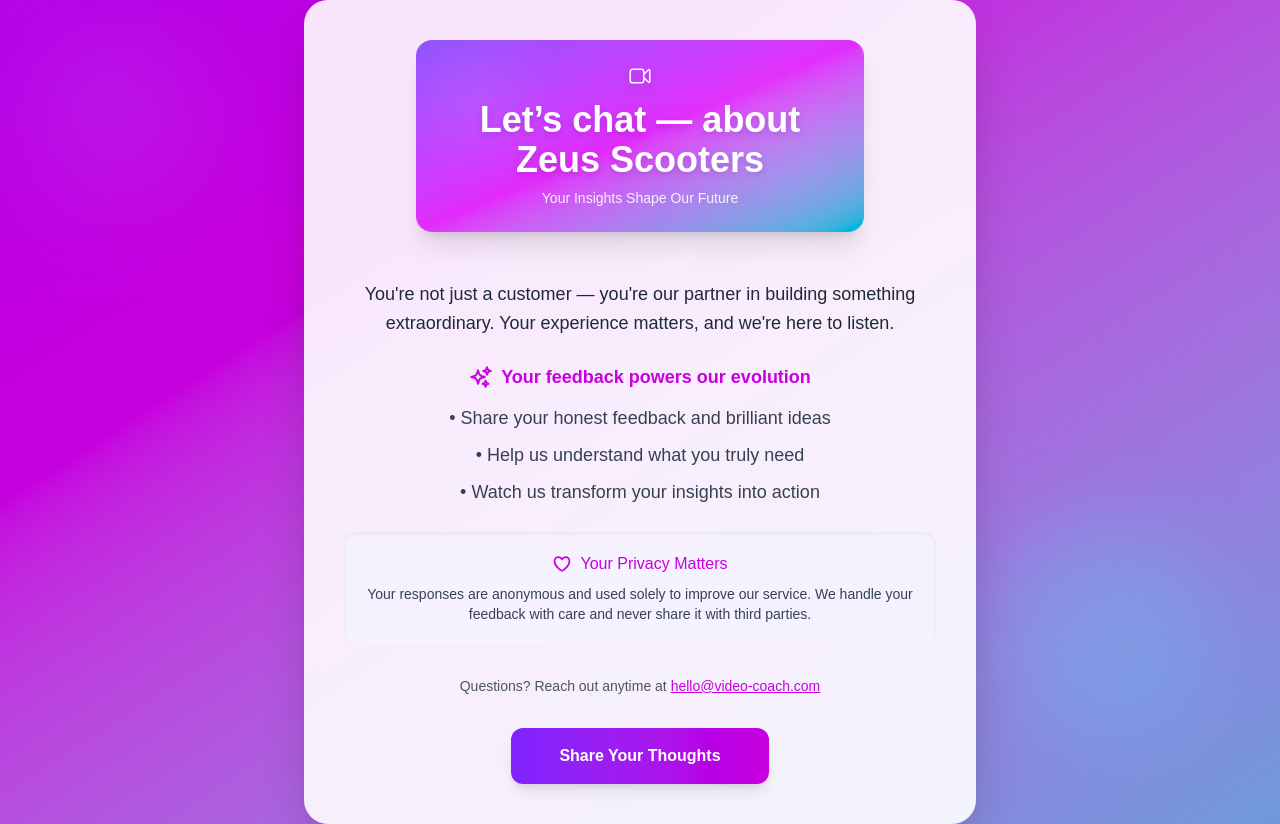
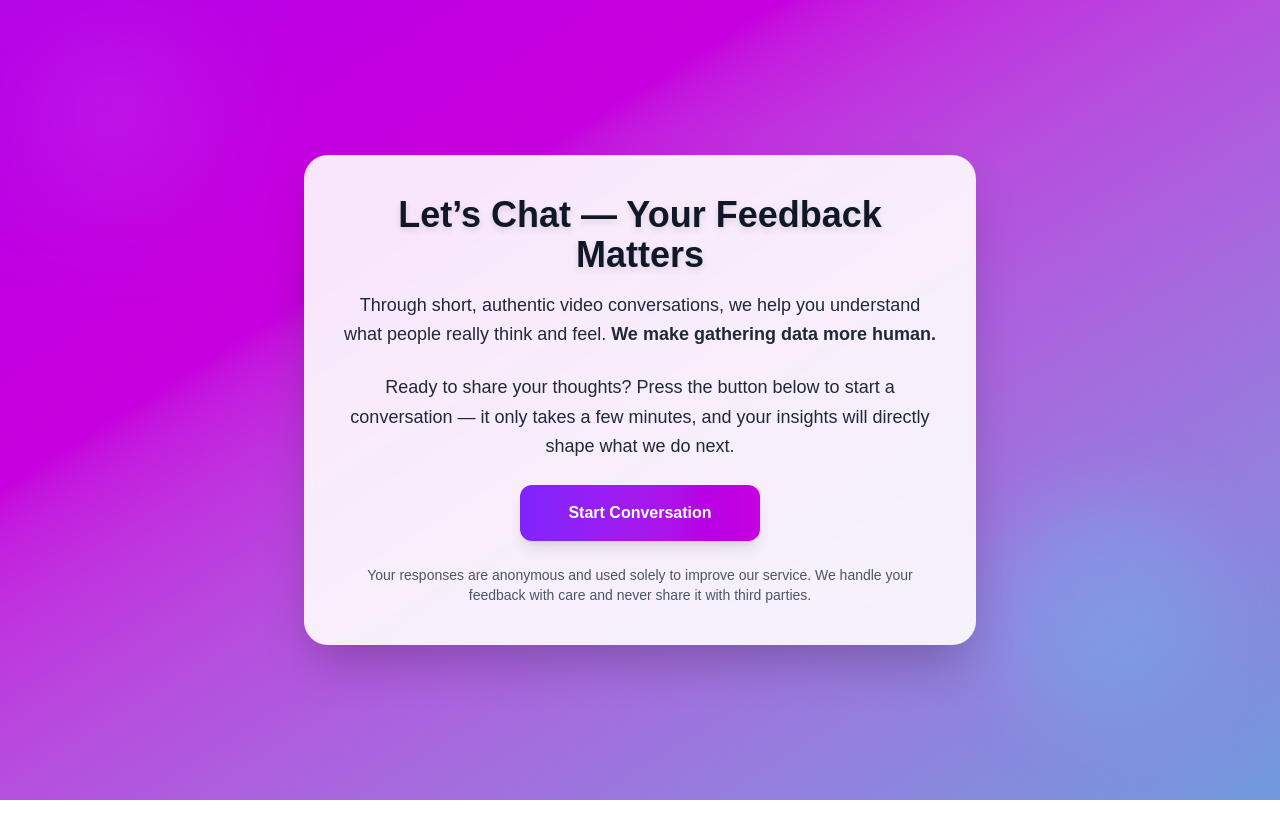
Before and after one commit to damienwarren-blip/video-coach, a Next.js app: page /pilot_zs in a window 1280 px wide. After the commit the page ends 800 px from the top, so only its background shows below. Built offline with nearby package versions, Linux system fonts and the light colour scheme.

Commit message:
Update page.js

```diff
--- a/app/pilot_zs/page.js
+++ b/app/pilot_zs/page.js
@@ -30,98 +30,31 @@
       >
         {!showVideo ? (
           <>
-            {/* Header section */}
-            <div className="w-full flex flex-col items-center mb-6">
-              <div className="relative w-full max-w-md h-48 bg-gradient-to-br from-violet-500 via-fuchsia-500 to-cyan-500 rounded-2xl shadow-xl overflow-hidden mb-6">
-                {/* Animated background elements */}
-                <div className="absolute inset-0 opacity-20">
-                  <div className="absolute top-4 left-4 w-20 h-20 bg-white rounded-full blur-2xl animate-pulse"></div>
-                  <div
-                    className="absolute bottom-4 right-4 w-32 h-32 bg-white rounded-full blur-3xl animate-pulse"
-                    style={{ animationDelay: "1s" }}
-                  ></div>
-                </div>
-
-                {/* Content */}
-                <div className="relative z-10 flex flex-col items-center justify-center h-full text-white p-6">
-                  <svg
-                    className="w-20 h-20 mb-3 drop-shadow-lg"
-                    fill="none"
-                    stroke="currentColor"
-                    viewBox="0 0 24 24"
-                    strokeWidth="1.5"
-                  >
-                    <path
-                      strokeLinecap="round"
-                      strokeLinejoin="round"
-                      d="M15.75 10.5l4.72-4.72a.75.75 0 011.28.53v11.38a.75.75 0 01-1.28.53l-4.72-4.72M4.5 18.75h9a2.25 2.25 0 002.25-2.25v-9a2.25 2.25 0 00-2.25-2.25h-9A2.25 2.25 0 002.25 7.5v9a2.25 2.25 0 002.25 2.25z"
-                    />
-                  </svg>
-                  <h1 className="text-4xl font-bold mb-2 drop-shadow-md">
-                 Let’s chat — about Zeus Scooters
-                  </h1>
-                  <p className="text-sm font-medium opacity-90">
-                    Your Insights Shape Our Future
-                  </p>
-                </div>
-              </div>
-            </div>
-
-            {/* Intro */}
-            <p className="text-gray-800 mb-6 text-lg leading-relaxed">
-              You're not just a customer — you're our partner in building something extraordinary.
-              Your experience matters, and we're here to listen.
+            {/* Header */}
+            <h1 className="text-4xl font-bold mb-4 text-gray-900 drop-shadow-md">
+              Let’s Chat — Your Feedback Matters
+            </h1>
+            <p className="text-lg mb-6 text-gray-800 leading-relaxed">
+              Through short, authentic video conversations, we help you understand what people really think and feel.
+              <strong> We make gathering data more human.</strong>
             </p>
 
-            {/* How it works */}
-            <div className="text-gray-800 mb-6 text-lg leading-relaxed">
-              <div className="flex items-center justify-center gap-2 mb-3">
-                <svg className="w-6 h-6 text-fuchsia-600" fill="none" stroke="currentColor" viewBox="0 0 24 24" strokeWidth="2">
-                  <path strokeLinecap="round" strokeLinejoin="round" d="M9.813 15.904L9 18.75l-.813-2.846a4.5 4.5 0 00-3.09-3.09L2.25 12l2.846-.813a4.5 4.5 0 003.09-3.09L9 5.25l.813 2.846a4.5 4.5 0 003.09 3.09L15.75 12l-2.846.813a4.5 4.5 0 00-3.09 3.09zM18.259 8.715L18 9.75l-.259-1.035a3.375 3.375 0 00-2.455-2.456L14.25 6l1.036-.259a3.375 3.375 0 002.455-2.456L18 2.25l.259 1.035a3.375 3.375 0 002.456 2.456L21.75 6l-1.035.259a3.375 3.375 0 00-2.456 2.456zM16.894 20.567L16.5 21.75l-.394-1.183a2.25 2.25 0 00-1.423-1.423L13.5 18.75l1.183-.394a2.25 2.25 0 001.423-1.423l.394-1.183.394 1.183a2.25 2.25 0 001.423 1.423l1.183.394-1.183.394a2.25 2.25 0 00-1.423 1.423z" />
-                </svg>
-                <span className="font-semibold text-fuchsia-600">
-                  Your feedback powers our evolution
-                </span>
-              </div>
-              <ul className="space-y-2 text-gray-700">
-                <li>• Share your honest feedback and brilliant ideas</li>
-                <li>• Help us understand what you truly need</li>
-                <li>• Watch us transform your insights into action</li>
-              </ul>
-            </div>
-
-            {/* Privacy notice */}
-            <div className="text-gray-700 text-center mb-8 bg-violet-50/80 rounded-xl p-5 shadow-inner">
-              <div className="flex items-center justify-center gap-2 mb-2">
-                <svg className="w-5 h-5 text-fuchsia-600" fill="none" stroke="currentColor" viewBox="0 0 24 24" strokeWidth="2">
-                  <path strokeLinecap="round" strokeLinejoin="round" d="M21 8.25c0-2.485-2.099-4.5-4.688-4.5-1.935 0-3.597 1.126-4.312 2.733-.715-1.607-2.377-2.733-4.313-2.733C5.1 3.75 3 5.765 3 8.25c0 7.22 9 12 9 12s9-4.78 9-12z" />
-                </svg>
-                <p className="font-medium text-fuchsia-600">Your Privacy Matters</p>
-              </div>
-              <p className="text-sm">
-                Your responses are anonymous and used solely to improve our service.
-                We handle your feedback with care and never share it with third parties.
-              </p>
-            </div>
-
-            {/* Contact */}
-            <p className="text-sm text-gray-600 mb-8">
-              Questions? Reach out anytime at{" "}
-              <a
-                href="mailto:hello@video-coach.com"
-                className="text-fuchsia-600 underline hover:text-violet-600"
-              >
-                hello@video-coach.com
-              </a>
+            {/* Call to Action */}
+            <p className="text-gray-800 mb-6 text-lg leading-relaxed">
+              Ready to share your thoughts? Press the button below to start a conversation — it only takes a few minutes, and your insights will directly shape what we do next.
             </p>
 
-            {/* Start button */}
             <button
               onClick={handleStart}
               className="px-12 py-4 rounded-xl text-white font-semibold shadow-lg transition bg-gradient-to-r from-violet-600 to-fuchsia-600 hover:from-violet-700 hover:to-fuchsia-700 transform hover:scale-105"
             >
-              Share Your Thoughts
+              Start Conversation
             </button>
+
+            {/* Privacy notice */}
+            <p className="text-sm text-gray-600 mt-6">
+              Your responses are anonymous and used solely to improve our service. We handle your feedback with care and never share it with third parties.
+            </p>
           </>
         ) : (
           // Video iframe
@@ -139,13 +72,8 @@
       {/* Tailwind animations */}
       <style jsx>{`
         @keyframes gradient-x {
-          0%,
-          100% {
-            background-position: 0% 50%;
-          }
-          50% {
-            background-position: 100% 50%;
-          }
+          0%, 100% { background-position: 0% 50%; }
+          50% { background-position: 100% 50%; }
         }
         .animate-gradient-x {
           background-size: 200% 200%;
```
